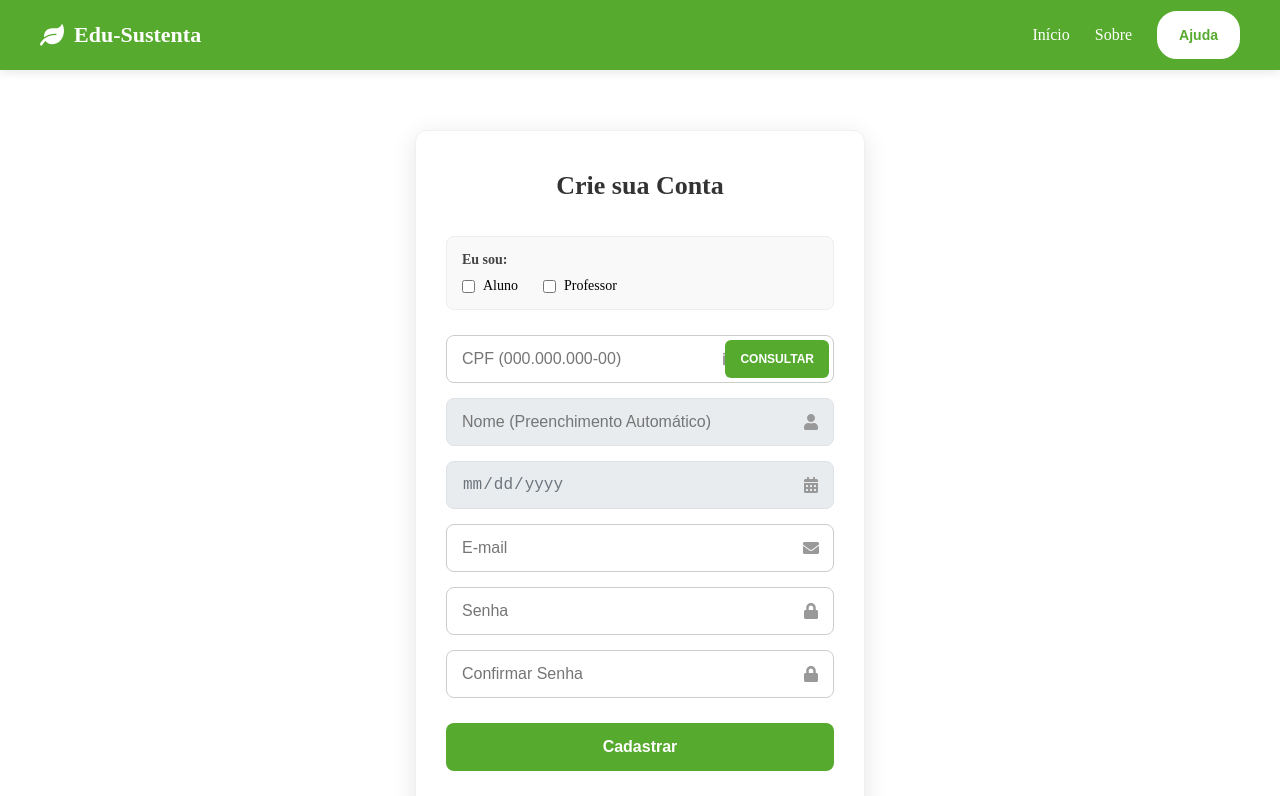
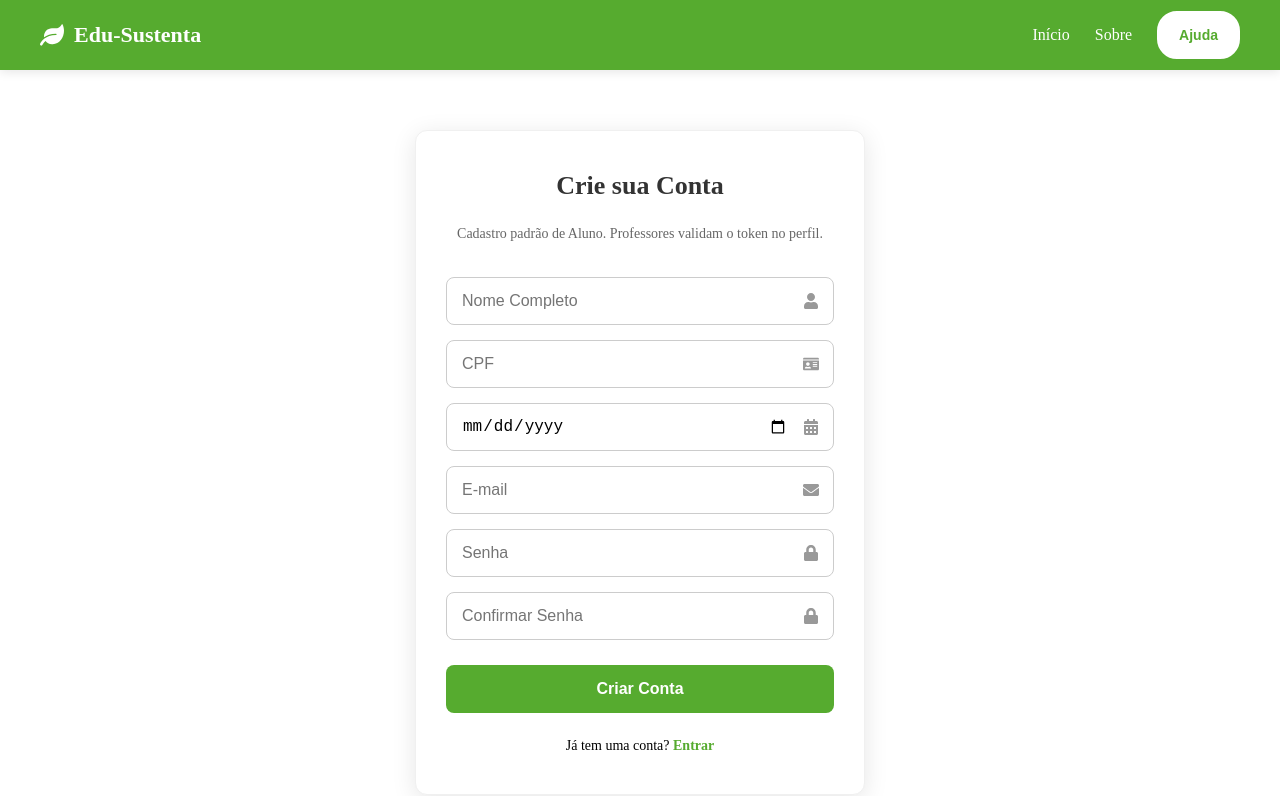
Before and after one commit to thiagobellato/edu-sustenta-front, a React (Vite) app: page /cadastro in a window 1280 px wide. Shown: the top 796 px of the page. Built offline with nearby package versions, Linux system fonts and the light colour scheme.

Commit message:
Alterações para versão de token

```diff
--- a/src/Components/pages/Cadastro/Cadastro.jsx
+++ b/src/Components/pages/Cadastro/Cadastro.jsx
@@ -1,5 +1,5 @@
 import { useState } from 'react';
-import { FaUser, FaLock, FaEnvelope, FaIdCard, FaCalendarAlt, FaFileUpload, FaUniversity } from 'react-icons/fa';
+import { FaUser, FaLock, FaEnvelope, FaIdCard, FaCalendarAlt } from 'react-icons/fa';
 import { Link, useNavigate } from 'react-router-dom';
 import axios from 'axios';
 import './Cadastro.css';
@@ -15,14 +15,11 @@ const Cadastro = () => {
         confirmPassword: "",
         cpf: "",
         nascimento: "",
-        matricula: "",
     });
 
-    const [role, setRole] = useState(null);
-    const [arquivo, setArquivo] = useState(null);
     const [loading, setLoading] = useState(false);
 
-    // --- MÁSCARA MANUAL DE CPF ---
+    // Máscara visual simples para CPF
     const aplicarMascaraCPF = (valor) => {
         return valor
             .replace(/\D/g, '')
@@ -35,80 +32,46 @@ const Cadastro = () => {
     const handleChange = (e) => {
         const { name, value } = e.target;
         let valorFinal = value;
+        if (name === 'cpf') valorFinal = aplicarMascaraCPF(value);
 
-        if (name === 'cpf') {
-            valorFinal = aplicarMascaraCPF(value);
-        }
-
-        setFormData(prevState => ({
-            ...prevState,
-            [name]: valorFinal
-        }));
-    };
-
-    const handleConsultarCPF = async () => {
-        const cpfNumeros = formData.cpf.replace(/\D/g, '');
-
-        if (cpfNumeros.length !== 11) {
-            alert("Digite o CPF completo (11 números).");
-            return;
-        }
-
-        setLoading(true);
-        try {
-            const response = await axios.get(`${API_BASE}/consulta-cpf/${cpfNumeros}/`);
-            const { nome, data_nascimento } = response.data;
-
-            setFormData(prev => ({
-                ...prev,
-                nome: nome || prev.nome,
-                nascimento: data_nascimento || prev.nascimento
-            }));
-        } catch (error) {
-            console.error("Erro na consulta:", error);
-            alert("CPF não encontrado ou erro de conexão.");
-        } finally {
-            setLoading(false);
-        }
+        setFormData(prev => ({ ...prev, [name]: valorFinal }));
     };
 
     const handleSubmit = async (event) => {
         event.preventDefault();
 
-        if (!formData.nome.trim()) return alert("Nome é obrigatório (Consulte o CPF).");
-        if (formData.password !== formData.confirmPassword) return alert("As senhas não coincidem!");
-        if (!role) return alert("Selecione: Aluno ou Professor?");
-        if (formData.cpf.length < 14) return alert("CPF incompleto.");
-
-        const dataToSend = new FormData();
-        dataToSend.append('email', formData.email);
-        dataToSend.append('nome', formData.nome);
-        dataToSend.append('password', formData.password);
-        dataToSend.append('cpf', formData.cpf.replace(/\D/g, ''));
-        dataToSend.append('data_nascimento', formData.nascimento);
-
-        let urlEndpoint = '';
-        if (role === 'PROFESSOR') {
-            urlEndpoint = `${API_BASE}/professores/cadastro/`;
-            dataToSend.append('matricula', formData.matricula);
-            if (arquivo) {
-                dataToSend.append('comprovante_vinculo', arquivo);
-            }
-        } else {
-            urlEndpoint = `${API_BASE}/users/`;
-            dataToSend.append('role', 'ALUNO');
+        // Debug para garantir que está lendo certo
+        if (formData.password !== formData.confirmPassword) {
+            alert("As senhas não conferem!");
+            return;
         }
 
+        // Payload adaptado para o Django (User model padrão)
+        const payload = {
+            username: formData.email, // Usamos email como username
+            email: formData.email,
+            password: formData.password,
+            first_name: formData.nome,
+            role: 'ALUNO', // Padrão inicial
+            cpf: formData.cpf.replace(/\D/g, ''),
+            data_nascimento: formData.nascimento
+        };
+
+        setLoading(true);
         try {
-            await axios.post(urlEndpoint, dataToSend, {
-                headers: { 'Content-Type': 'multipart/form-data' }
-            });
-            alert("Sucesso! Cadastro realizado.");
+            // Certifique-se que a rota /users/ cria usuários no seu back
+            await axios.post(`${API_BASE}/users/`, payload);
+            alert("Conta criada com sucesso! Faça login.");
             navigate('/login');
         } catch (error) {
-            console.error("Erro no envio:", error);
-            const msg = error.response?.data?.detail || "Erro ao cadastrar. Verifique os dados.";
-            alert(msg);
+            console.error(error);
+            // Tenta pegar a mensagem de erro específica do Django
+            const msgErro = error.response?.data?.email
+                ? "Este email já está em uso."
+                : "Erro ao cadastrar. Verifique os dados.";
+            alert(msgErro);
+        } finally {
+            setLoading(false);
         }
     };
 
@@ -116,59 +79,33 @@ const Cadastro = () => {
         <div className="content-wrap">
             <form onSubmit={handleSubmit}>
                 <h1>Crie sua Conta</h1>
+                <p style={{textAlign: 'center', marginBottom: '20px', fontSize: '14px', color: '#666'}}>
+                    Cadastro padrão de Aluno. Professores validam o token no perfil.
+                </p>
 
-                <div className='role-container'>
-                    <p>Eu sou:</p>
-                    <div className='role-options'>
-                        <label>
-                            <input
-                                type="checkbox"
-                                checked={role === "ALUNO"}
-                                onChange={() => setRole("ALUNO")}
-                            /> Aluno
-                        </label>
-                        <label>
-                            <input
-                                type="checkbox"
-                                checked={role === "PROFESSOR"}
-                                onChange={() => setRole("PROFESSOR")}
-                            /> Professor
-                        </label>
-                    </div>
+                <div className='input-field'>
+                    <input
+                        type="text"
+                        name="nome"
+                        placeholder="Nome Completo"
+                        value={formData.nome}
+                        onChange={handleChange}
+                        required
+                    />
+                    <FaUser className='icon' />
                 </div>
 
-                <div className='input-field cpf-group'>
+                <div className='input-field'>
                     <input
                         type="text"
                         name="cpf"
-                        placeholder="CPF (000.000.000-00)"
+                        placeholder="CPF"
                         value={formData.cpf}
                         onChange={handleChange}
                         maxLength={14}
                         required
                     />
                     <FaIdCard className='icon' />
-                    <button
-                        type="button"
-                        onClick={handleConsultarCPF}
-                        className="btn-consultar"
-                        disabled={loading}
-                    >
-                        {loading ? '...' : 'Consultar'}
-                    </button>
-                </div>
-
-                <div className='input-field'>
-                    <input
-                        type="text"
-                        name="nome"
-                        placeholder="Nome (Preenchimento Automático)"
-                        value={formData.nome}
-                        onChange={handleChange}
-                        readOnly
-                        required
-                    />
-                    <FaUser className='icon' />
                 </div>
 
                 <div className='input-field'>
@@ -177,7 +114,6 @@ const Cadastro = () => {
                         name="nascimento"
                         value={formData.nascimento}
                         onChange={handleChange}
-                        readOnly
                         required
                     />
                     <FaCalendarAlt className='icon' />
@@ -195,30 +131,6 @@ const Cadastro = () => {
                     <FaEnvelope className='icon' />
                 </div>
 
-                {role === 'PROFESSOR' && (
-                    <>
-                        <div className='input-field'>
-                            <input
-                                type="text"
-                                name="matricula"
-                                placeholder="Matrícula"
-                                value={formData.matricula}
-                                onChange={handleChange}
-                            />
-                            <FaUniversity className='icon' />
-                        </div>
-                        <div className='input-field file-input'>
-                            <label className="file-label">Comprovante (PDF/Imagem)</label>
-                            <input
-                                type="file"
-                                accept=".pdf,image/*"
-                                onChange={(e) => setArquivo(e.target.files[0])}
-                            />
-                            <FaFileUpload className='icon' />
-                        </div>
-                    </>
-                )}
-
                 <div className='input-field'>
                     <input
                         type="password"
@@ -232,18 +144,21 @@ const Cadastro = () => {
                 </div>
 
                 <div className='input-field'>
+                    {/* CORREÇÃO AQUI: name="confirmPassword" igual ao useState */}
                     <input
                         type="password"
-                        name="confirmarSenha"
+                        name="confirmPassword"
                         placeholder="Confirmar Senha"
-                        value={formData.confirmarSenha}
+                        value={formData.confirmPassword}
                         onChange={handleChange}
                         required
                     />
                     <FaLock className='icon' />
                 </div>
 
-                <button type="submit">Cadastrar</button>
+                <button type="submit" disabled={loading}>
+                    {loading ? 'Carregando...' : 'Criar Conta'}
+                </button>
 
                 <div className='singnup-link'>
                     <p>Já tem uma conta? <Link to="/login">Entrar</Link></p>
```
Also changed, not shown: src/Components/pages/Cadastro/profile.jsx (added, +97 -0 lines).
